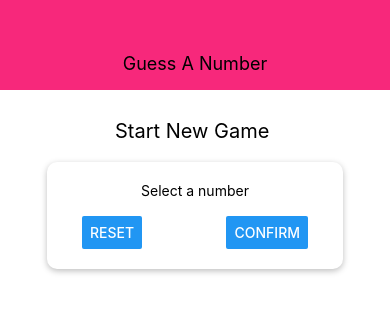
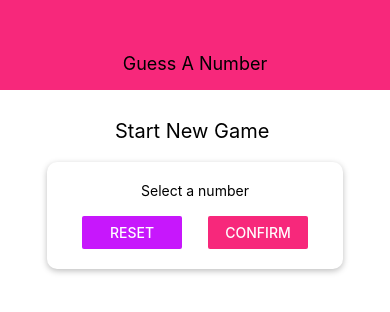
Before and after one commit to tegar97/rn-guess-app-number, a React Native app: screen / in a window 390 px wide. Shown: the top 312 px of the page. Built offline with nearby package versions, Linux system fonts and the light colour scheme.

Commit message:
color constant

```diff
--- a/components/Header.js
+++ b/components/Header.js
@@ -1,5 +1,6 @@
 import React from "react";
 import { View, Text, StyleSheet } from "react-native";
+import Colors from "../constant/color";
 
 const Header = ({ title }) => {
   return (
@@ -14,7 +15,7 @@
     width: "100%",
     height: 90,
     paddingTop: 36,
-    backgroundColor: "#f7287b",
+    backgroundColor: Colors.primary,
     alignItems: "center",
     justifyContent: "center",
   },
--- /dev/null
+++ b/constant/color.js
@@ -0,0 +1,4 @@
+export default {
+  primary: "#f7287b",
+  accent: "#c717fc",
+};
--- a/screens/StartGameScreen.js
+++ b/screens/StartGameScreen.js
@@ -1,7 +1,7 @@
 import React from "react";
 import { View, StyleSheet, Text, TextInput, Button } from "react-native";
 import Card from "../components/Card";
-
+import Colors from "../constant/color";
 const StartGameScreen = () => {
   return (
     <View style={styles.screen}>
@@ -10,8 +10,12 @@
         <Text>Select a number</Text>
         <TextInput />
         <View style={styles.buttonContainer}>
-          <Button title="Reset" onPress={() => {}}></Button>
-          <Button title="Confirm"></Button>
+          <View style={styles.button}>
+            <Button title="Reset" onPress={() => {}} color={Colors.accent} />
+          </View>
+          <View style={styles.button}>
+            <Button title="Confirm" onPress={() => {}} color={Colors.primary} />
+          </View>
         </View>
       </Card>
     </View>
@@ -47,5 +51,9 @@
     justifyContent: "space-between",
     paddingHorizontal: 15,
   },
+
+  button: {
+    width: 100,
+  },
 });
 export default StartGameScreen;
```
